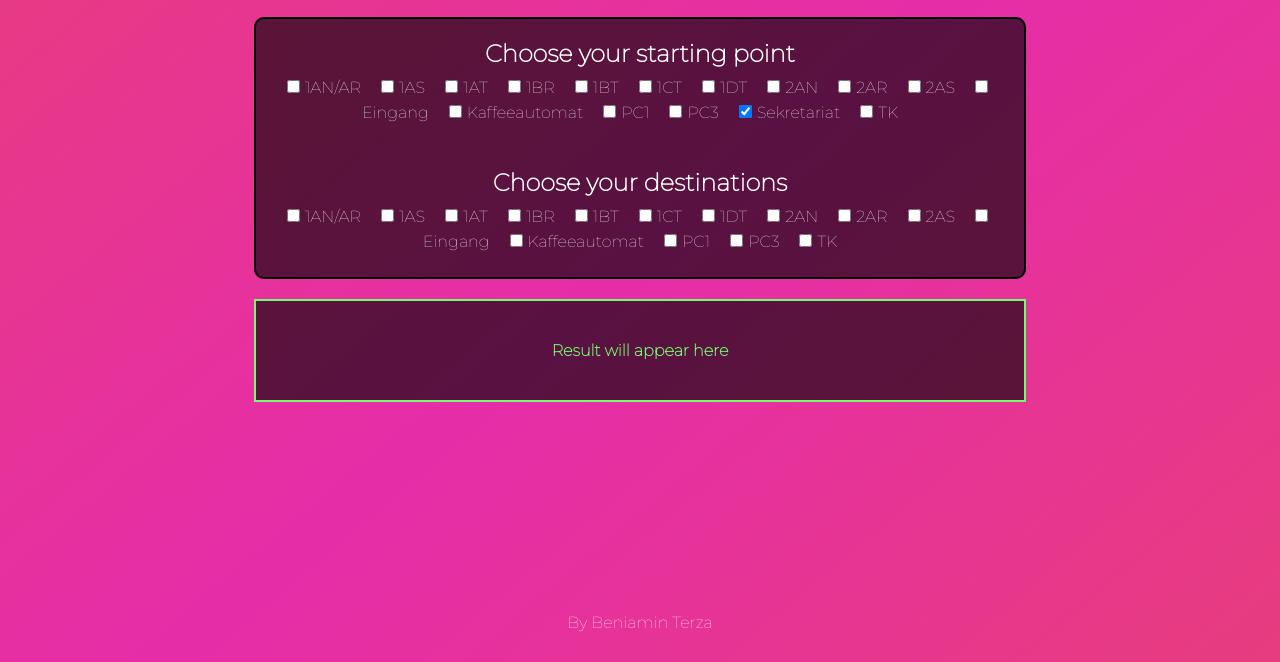
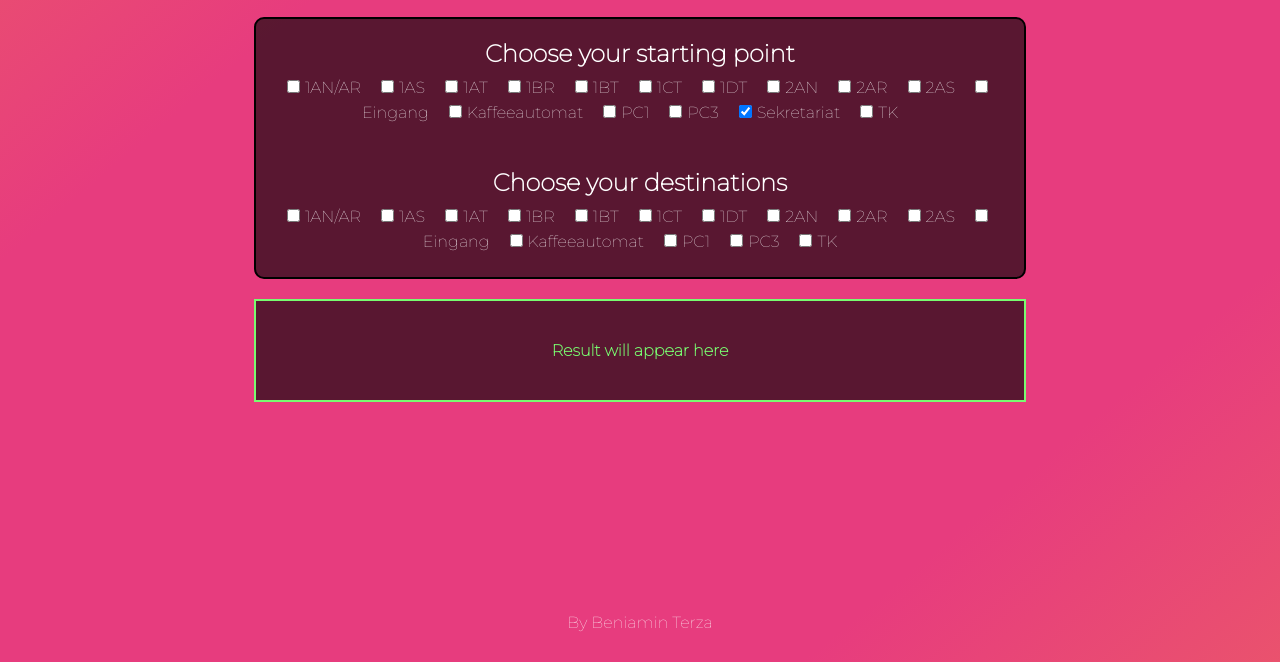
Before and after one commit to therefo/FallmeryerShortestPath, a plain HTML site: page index.html in a window 1280 px wide. Shown: the part 138-800 px from the top of the page. Drawn offline with Linux system fonts and the light colour scheme.

Commit message:
Change of color

```diff
--- a/style.css
+++ b/style.css
@@ -7,7 +7,7 @@
 }
 
 body{
-    background: linear-gradient(-40deg, #e9f9aa,#efdc61 ,#EE7752, #e73c7e, #e62da9,  #e73c7e, #EE7752, #efdc61, #e9f9aa);
+    background: linear-gradient(-40deg, #e9f9aa,#efdc61 ,#EE7752, #e73c7e,  #e73c7e, #EE7752, #efdc61, #e9f9aa);
     background-size: 400% 400%;
     position: relative;
     animation: change 20s ease-in-out infinite;
```
